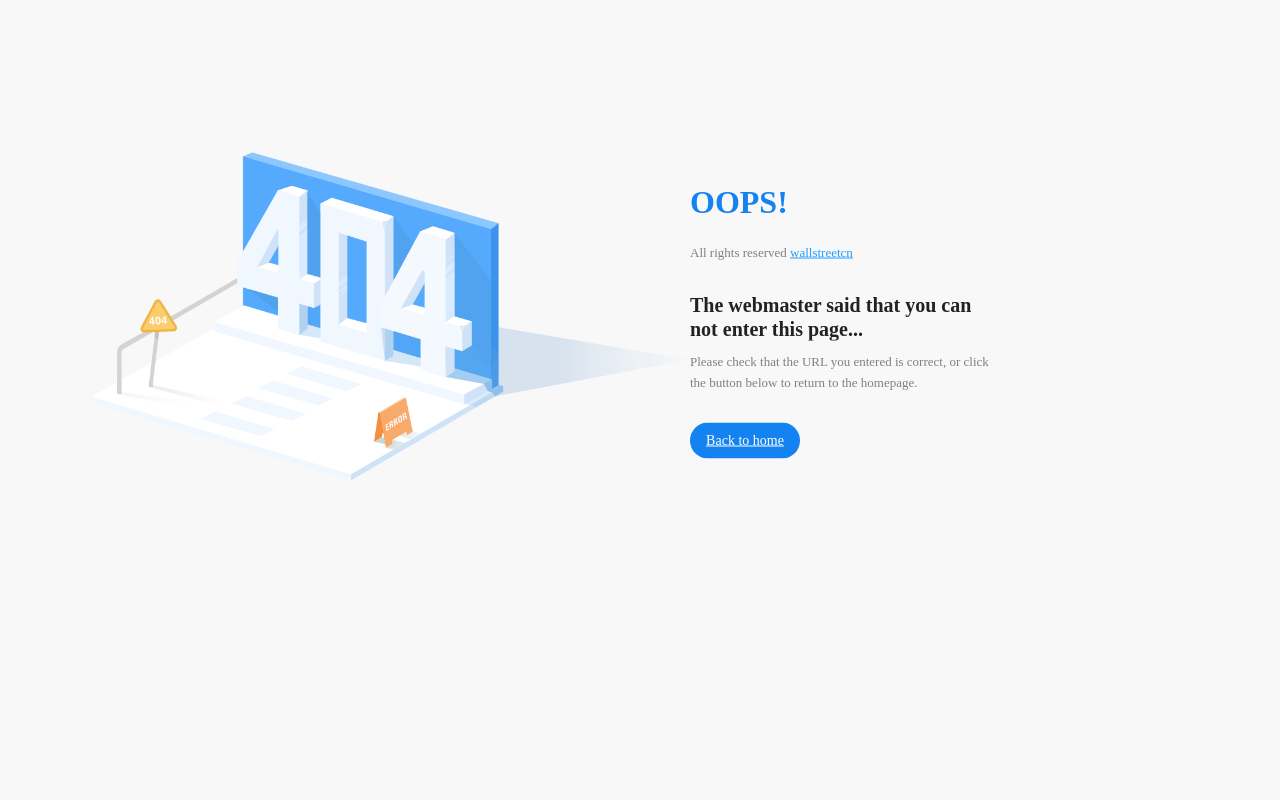
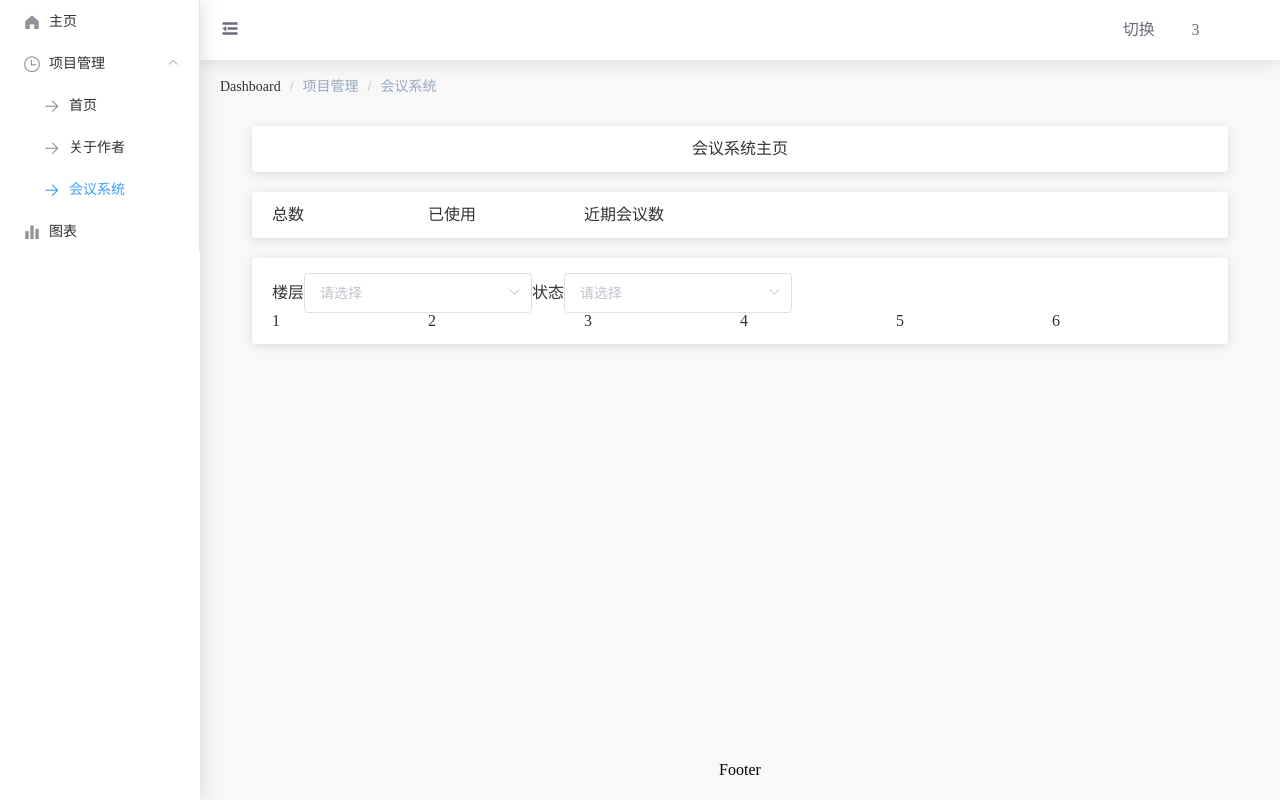
Before and after one commit to sixgod724/vue-admin, a Vue app: page /manage/meeting in a window 1280 px wide. Before the commit this address led to /404. Built offline with nearby package versions, Linux system fonts and the light colour scheme; sample sign-in values are in the browser's storage.

Commit message:
imghover

```diff
--- /dev/null
+++ b/src/layout/components/APPMenu.vue
@@ -0,0 +1,50 @@
+<template>
+  <el-menu :router="true" class="el-menu-vertical-demo" :collapse-transition="true" :default-active="$route.path" :collapse="$store.state.isCollapse">
+    <el-menu-item index="/dashboard">
+      <i class="el-icon-s-home"></i>
+      <span slot="title">主页</span>
+    </el-menu-item>
+    <el-submenu index="1">
+      <template slot="title">
+        <i class="el-icon-time"></i>
+        <span slot="title">项目管理</span>
+      </template>
+      <el-menu-item index="/manage/details/1">
+        <template slot="title">
+          <i class="el-icon-right"></i>
+          <span slot="title">首页</span>
+        </template>
+      </el-menu-item>
+      <el-menu-item index="/manage/user">
+        <template slot="title">
+          <i class="el-icon-right"></i>
+          <span slot="title">关于作者</span>
+        </template>
+      </el-menu-item>
+      <el-menu-item index="/manage/meeting">
+        <template slot="title">
+          <i class="el-icon-right"></i>
+          <span slot="title">会议系统</span>
+        </template>
+      </el-menu-item>
+    </el-submenu>
+    <el-menu-item index="2">
+      <i class="el-icon-s-data"></i>
+      <span slot="title">图表</span>
+    </el-menu-item>
+  </el-menu>
+</template>
+
+<script>
+export default {
+  data() {
+    return {
+      isCollapse: false
+    };
+  },
+  created() {
+  }
+};
+</script>
+
+<style scoped></style>
--- a/src/layout/default.vue
+++ b/src/layout/default.vue
@@ -1,34 +1,7 @@
 <template>
   <el-container style="height: 100%;">
     <el-aside style="width: auto;">
-      <el-menu :router="true" class="el-menu-vertical-demo" :collapse-transition="true" :default-active="$route.path" :collapse="$store.state.isCollapse">
-        <el-menu-item index="/dashboard">
-          <i class="el-icon-s-home"></i>
-          <span slot="title">主页</span>
-        </el-menu-item>
-        <el-submenu index="1">
-          <template slot="title">
-            <i class="el-icon-time"></i>
-            <span slot="title">项目管理</span>
-          </template>
-          <el-menu-item index="/manage/details/1">
-            <template slot="title">
-              <i class="el-icon-right"></i>
-              <span slot="title">首页</span>
-            </template>
-          </el-menu-item>
-          <el-menu-item index="/manage/user">
-            <template slot="title">
-              <i class="el-icon-right"></i>
-              <span slot="title">关于作者</span>
-            </template>
-          </el-menu-item>
-        </el-submenu>
-        <el-menu-item index="2">
-          <i class="el-icon-s-data"></i>
-          <span slot="title">图表</span>
-        </el-menu-item>
-      </el-menu>
+      <app-menu />
     </el-aside>
     <el-container>
       <app-head />
@@ -40,14 +13,16 @@
 <script>
 import AppMain from './components/AppMain';
 import AppHead from './components/APPHead';
+import AppMenu from './components/APPMenu'
 export default {
   components: {
     AppMain,
-    AppHead
+    AppHead,
+    AppMenu
   },
   data() {
     return {
-      isCollapse: false
+
     };
   },
   methods: {}
--- a/src/router/index.js
+++ b/src/router/index.js
@@ -38,6 +38,12 @@ const router = new Router({
           title: '详情'
         },
         component: () => import('@/views/manage/details')
+      },{
+        path: 'meeting',
+        meta: {
+          title: '会议系统'
+        },
+        component: () => import('@/views/meeting')
       }]
     },
     componentsRouter,
--- a/src/views/manage/index.vue
+++ b/src/views/manage/index.vue
@@ -1,15 +1,46 @@
 <template>
   <div>
-    this is manage index view
+    <div
+      @mousemove="move"
+      @mouseleave="leave"
+      ref="card"
+      class="user-img">
+        <img src="@/assets/user.jpg" />
+     </div>
   </div>
 </template>
 
 <script>
-  export default {
-
+export default {
+  data() {
+    return {};
+  },
+  methods: {
+    move() {
+      const card = this.$refs.card;
+      const relX = (event.offsetX + 1) / card.offsetWidth;
+      const relY = (event.offsetY + 1) / card.offsetHeight;
+      const rotY = `rotateY(${(relX - 0.5) * 10}deg)`;
+      const rotX = `rotateX(${(relY - 0.5) * -10}deg)`;
+      card.style.transform = `perspective(500px) ${rotY} ${rotX}`;
+    },
+    leave() {
+      const card = this.$refs.card;
+      card.style.transform = `perspective(500px) scale(1)`;
+    }
   }
+};
 </script>
 
-<style scoped>
-
+<style lang="scss" scoped>
+.user-img {
+  width: 300px;
+  border-radius: 5px;
+  overflow: hidden;
+  margin: 50px auto;
+  box-shadow: 0 0 10px #ccc;
+  img {
+    width: 100%;
+  }
+}
 </style>
--- /dev/null
+++ b/src/views/meeting.vue
@@ -0,0 +1,81 @@
+<template>
+  <div class="meeting-warp">
+    <div class="meeting-title meeting-region col-group"><span>会议系统主页</span></div>
+    <el-row type="flex" class="metting-totla meeting-region col-group">
+      <el-col :span="4"><span>总数</span></el-col>
+      <el-col :span="4"><span>已使用</span></el-col>
+      <el-col :span="4"><span>近期会议数</span></el-col>
+    </el-row>
+    <div class="meeting-main meeting-region col-group">
+      <div class="meeting-main-select">
+        <div>
+          <label>楼层</label>
+          <el-select v-model="value" placeholder="请选择">
+            <el-option v-for="item in options" :key="item.value" :label="item.label" :value="item.value"></el-option>
+          </el-select>
+        </div>
+        <div>
+          <label>状态</label>
+          <el-select v-model="value" placeholder="请选择">
+            <el-option v-for="item in options" :key="item.value" :label="item.label" :value="item.value"></el-option>
+          </el-select>
+        </div>
+      </div>
+      <el-row type="flex">
+        <el-col v-for="(item, index) in 6">{{ index + 1 }}</el-col>
+      </el-row>
+    </div>
+  </div>
+</template>
+
+<script>
+export default {
+  data() {
+    return {
+      options: [
+        {
+          value: '选项1',
+          label: '黄金糕'
+        },
+        {
+          value: '选项2',
+          label: '双皮奶'
+        },
+        {
+          value: '选项3',
+          label: '蚵仔煎'
+        },
+        {
+          value: '选项4',
+          label: '龙须面'
+        },
+        {
+          value: '选项5',
+          label: '北京烤鸭'
+        }
+      ],
+      value: ''
+    };
+  }
+};
+</script>
+
+<style lang="scss" scoped>
+.meeting-title {
+  text-align: center;
+}
+.meeting-region {
+  padding: 15px 20px;
+  background-color: #fff;
+  margin-bottom: 20px;
+  border-radius: 4px;
+}
+.meeting-main-select{
+  display: flex;
+}
+</style>
+<style>
+.col-group {
+  box-shadow: rgb(34 41 47 / 14%) 0px 2px 8px 0px;
+}
+</style>
```
Also changed, not shown: src/assets/user.jpg (added).
